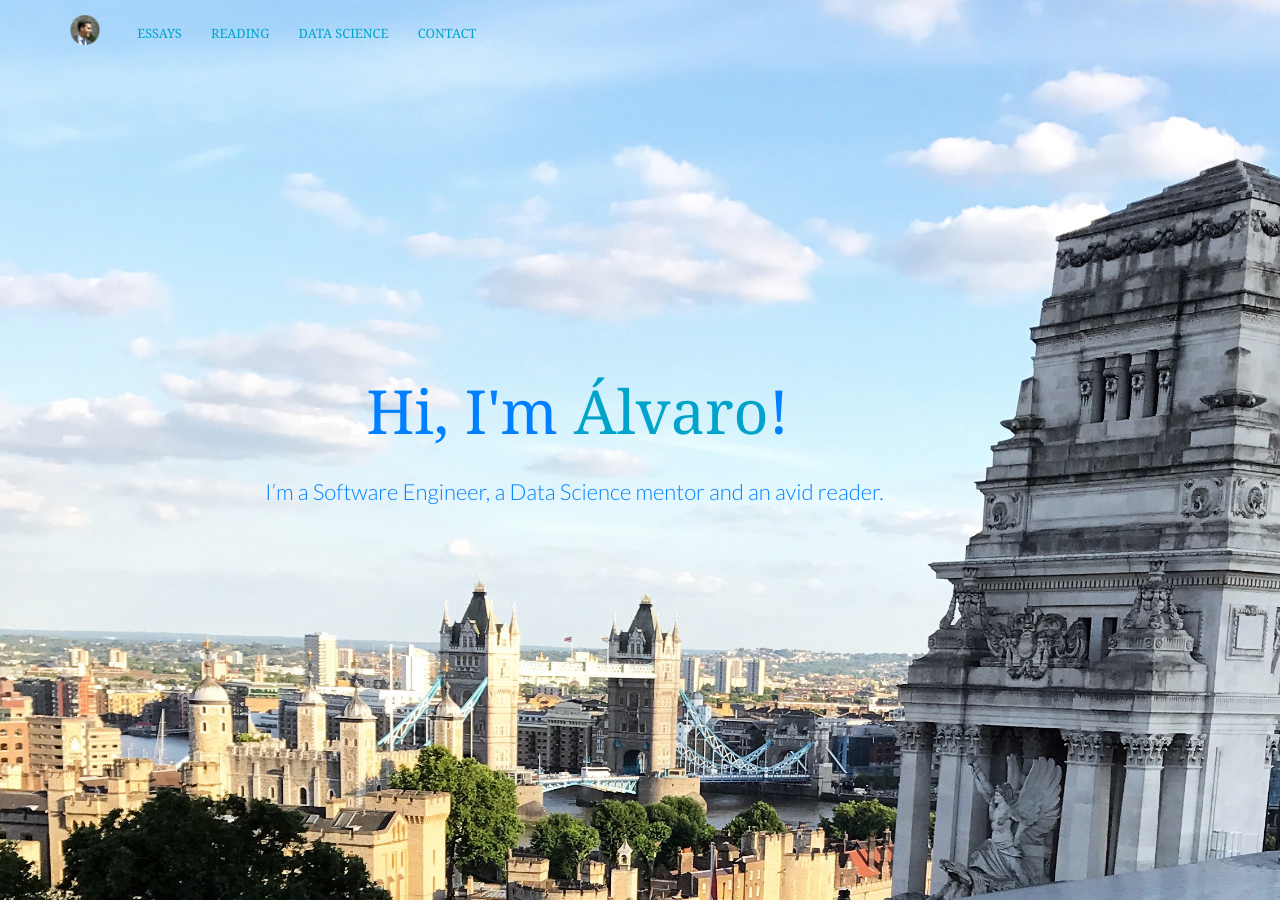
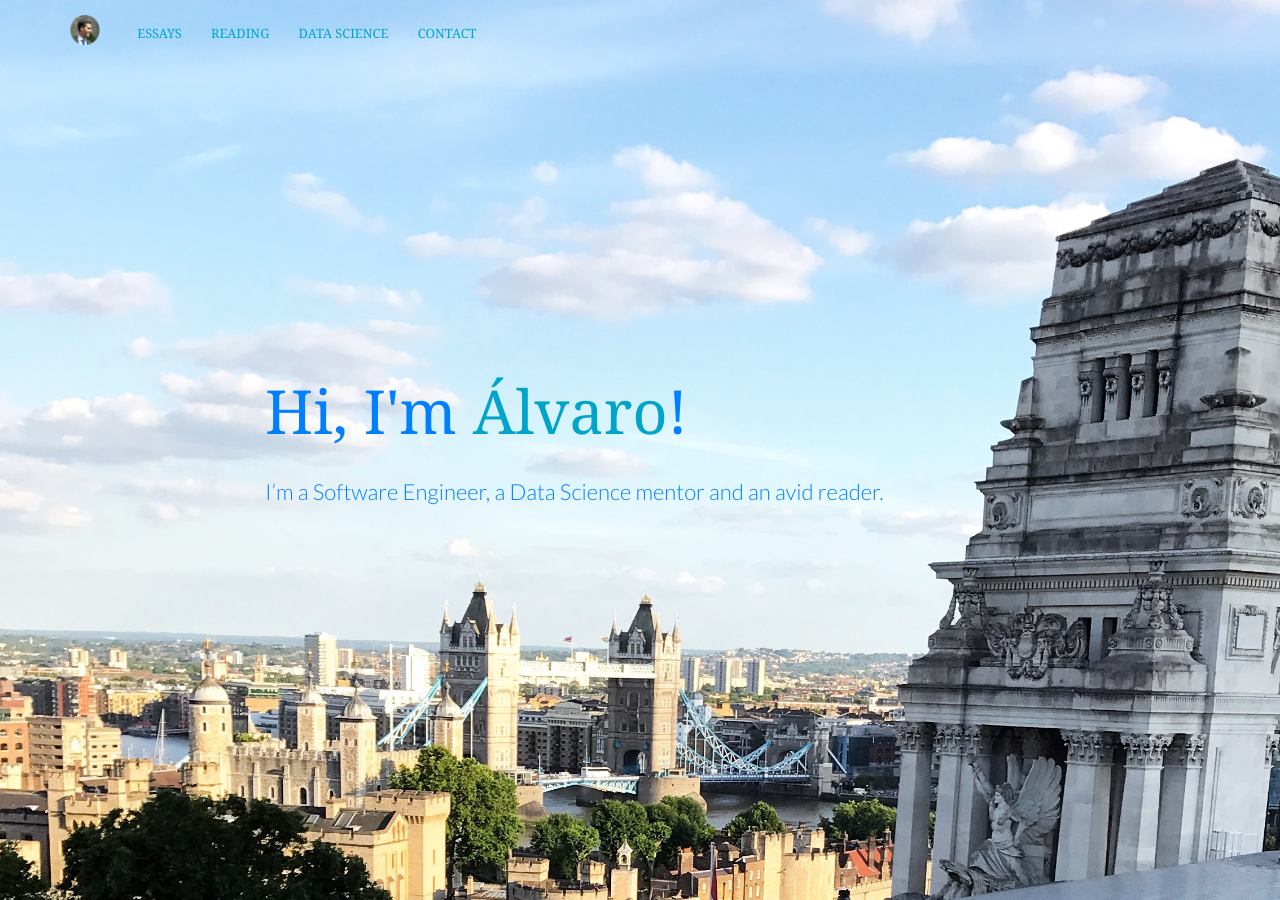
Before and after one commit to ohduran/ohduran.github.io, a Jekyll site: the page built from index.html, in a window 1280 px wide and 900 px high. Built offline with Jekyll 4.4.1, drawn with Linux system fonts in a browser that asks for light colours; nearby versions of some CDN libraries; the list of posts is cut into pages by our own code.

Commit message:
remove centered text in index

```diff
--- a/index.html
+++ b/index.html
@@ -9,8 +9,8 @@ bottom_image: https://unsplash.it/2000/1322?a=.png
 <section class="hero" style="background-image: url({% include relative-src.html src=page.image %})">
 	<div class="inner-hero text-container">
 		<div class="hero-text-container">
-			<h1 class="editable">Hi, I'm <a href="#learn-more">Álvaro</a>!</h1>
-			<p class="subtext editable">{% capture subtext %}{% include index-01-subtext.md %}{% endcapture %}{{ subtext | markdownify }}</p>
+			<h1 class="">Hi, I'm <a href="#learn-more">Álvaro</a>!</h1>
+			<p class="subtext">{% capture subtext %}{% include index-01-subtext.md %}{% endcapture %}{{ subtext | markdownify }}</p>
 			<!--<div class="cta button alt"><a href="#">Join Now</a></div>-->
 		</div>
 	</div>
```
